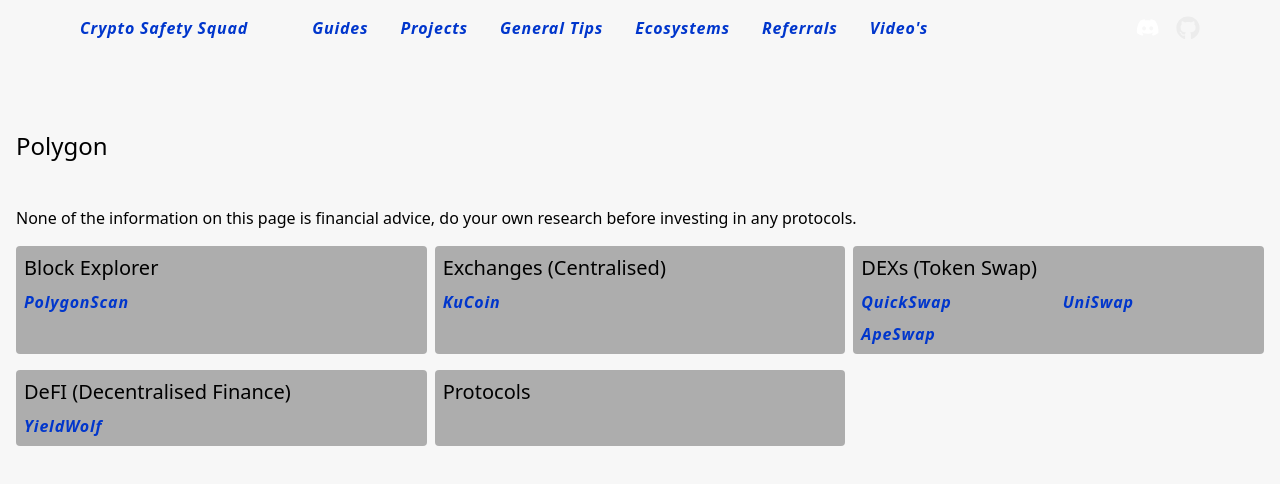
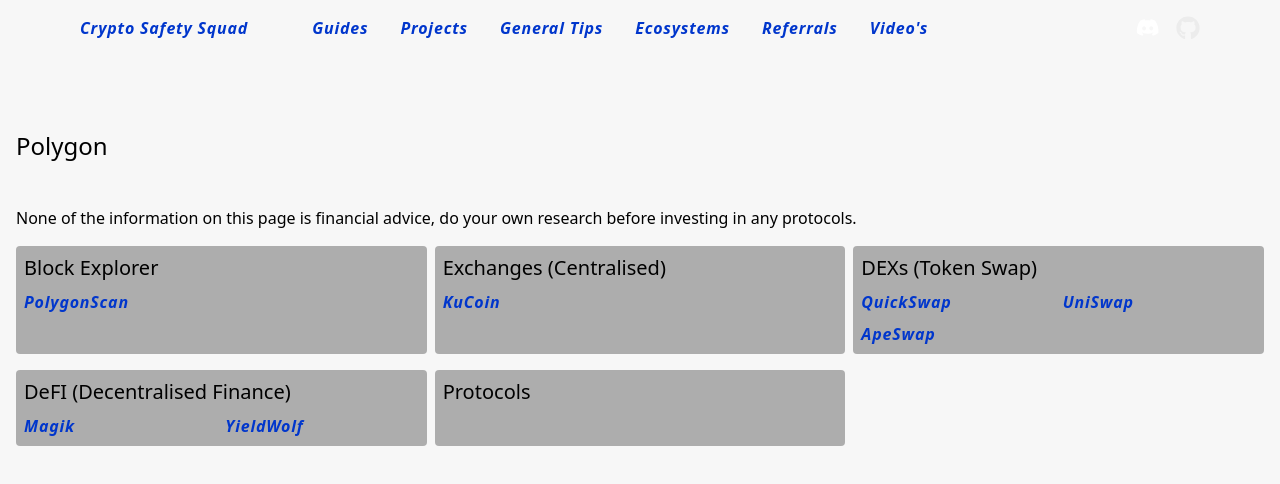
Before and after one commit to CryptoSafetySquad/website, a Next.js app: page /ecosystems/polygon in a window 1280 px wide. Shown: the top 484 px of the page. Built offline with nearby package versions, Linux system fonts and the light colour scheme.

Commit message:
Add magik to polygon.

```diff
--- a/pages/ecosystems/polygon.tsx
+++ b/pages/ecosystems/polygon.tsx
@@ -33,6 +33,7 @@
         <div className='card'>
           <h2 className='mb-2'>DeFI (Decentralised Finance)</h2>
           <div className='grid grid-cols-2 gap-2'>
+            <ExternalLink href='https://magik.farm/#/polygon' text='Magik' />
             <ExternalLink href='https://yieldwolf.finance/' text='YieldWolf' />
           </div>
         </div>
```
